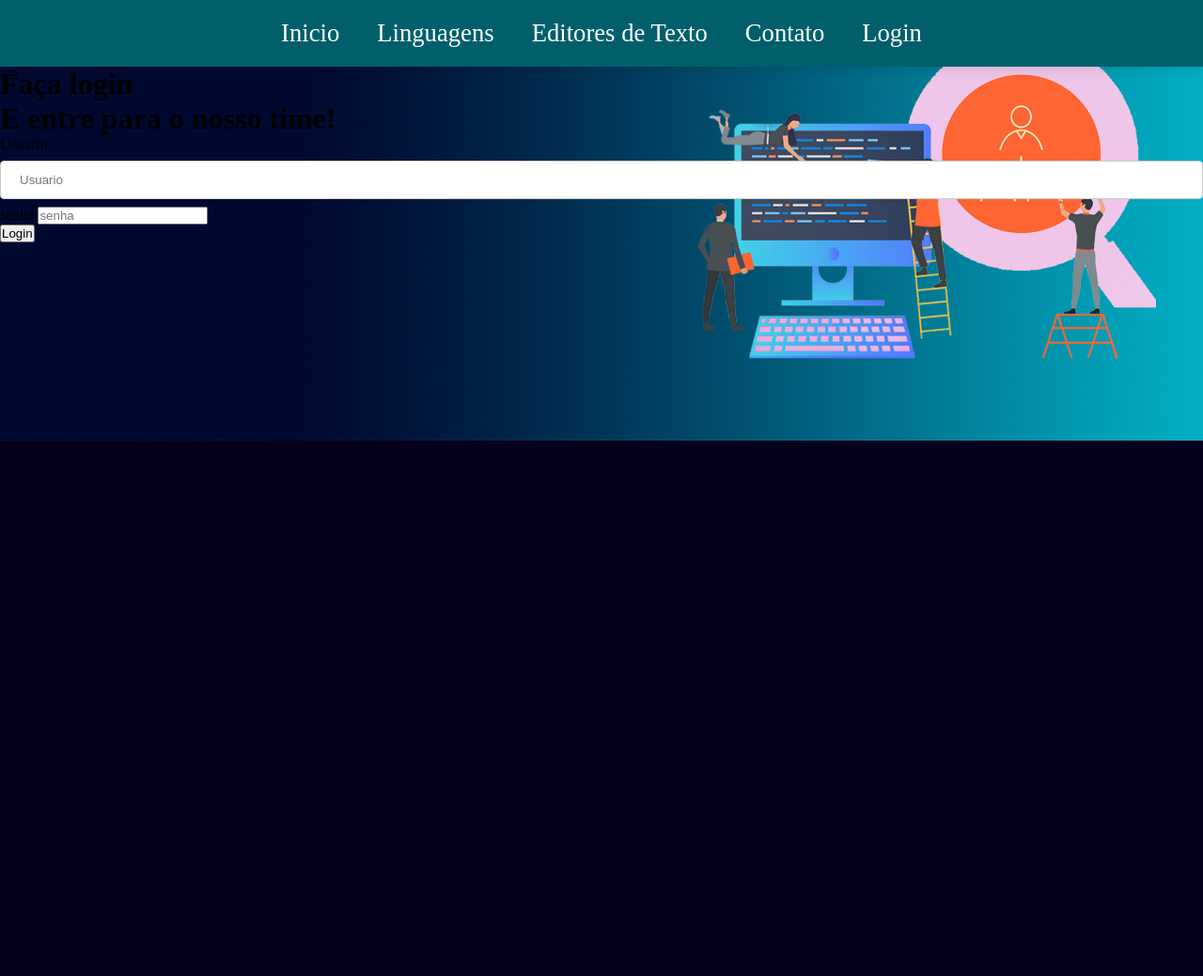
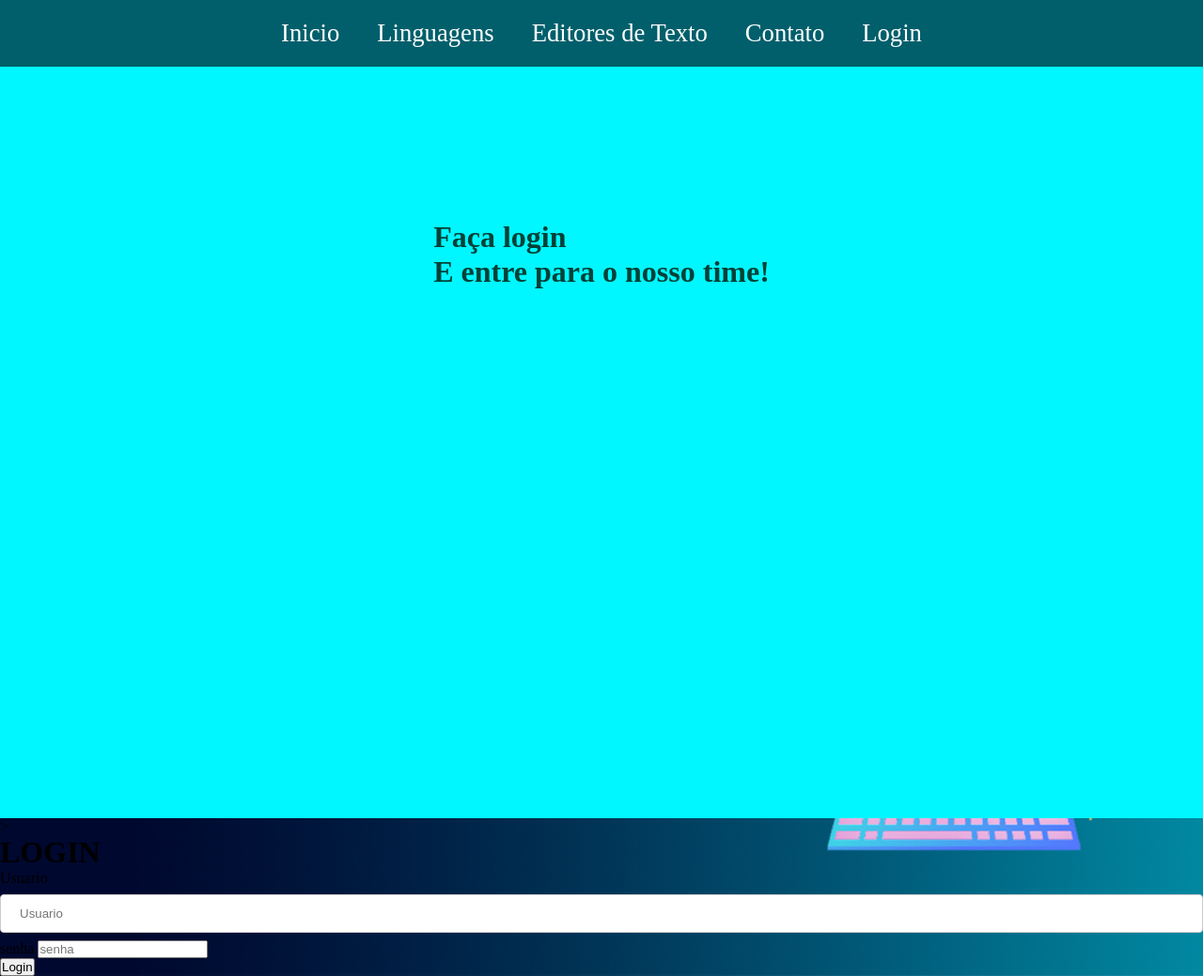
Before and after one commit to NicoleMattes/Fundamento_de_Web, a plain HTML site: page Aula 1 - Atividade 2/login.html in a window 1280 px wide. Shown: the whole page at 94% size. Before the commit the page ends 800 px from the top, so only its background shows below. Drawn offline with Linux system fonts and the light colour scheme; files whose address does not match are found by name.

Commit message:
atividade 2

```diff
--- a/Aula 1 - Atividade 2/login.html
+++ b/Aula 1 - Atividade 2/login.html
@@ -48,10 +48,13 @@
 </form>
 
     <div class="main-login">
+        <div class="left-login">
         <h1>Faça login <br>E entre para o nosso time!</h1>
+        </div>
     </div>
     <div class="right-login">
          <div class="card-login">
+             ><h1>LOGIN</h1>
             <div class="textfield">
                 <label for="usuario">Usuario</label>
                 <input type="text" name="usuario" placeholder="Usuario">
--- a/Aula 1 - Atividade 2/style.css
+++ b/Aula 1 - Atividade 2/style.css
@@ -220,7 +220,9 @@ input[type=submit]:hover {
         border-radius: 15px;
 }
 
-.main-logins{
+/* LOGIN */
+
+.main-login{
         width: 100vw;
         height: 100vh;
         background-color:rgb(0, 247, 255);
@@ -228,3 +230,16 @@ input[type=submit]:hover {
         justify-content: center;
         justify-items: center;
 }
+
+.left-login{
+        width: 50vw;
+        height: 50vh;
+        display: flex;
+        justify-content: center;
+        justify-items: center;
+        flex-direction: column;
+}
+
+.left-login > h1 {
+        color:#014138
+}
```
